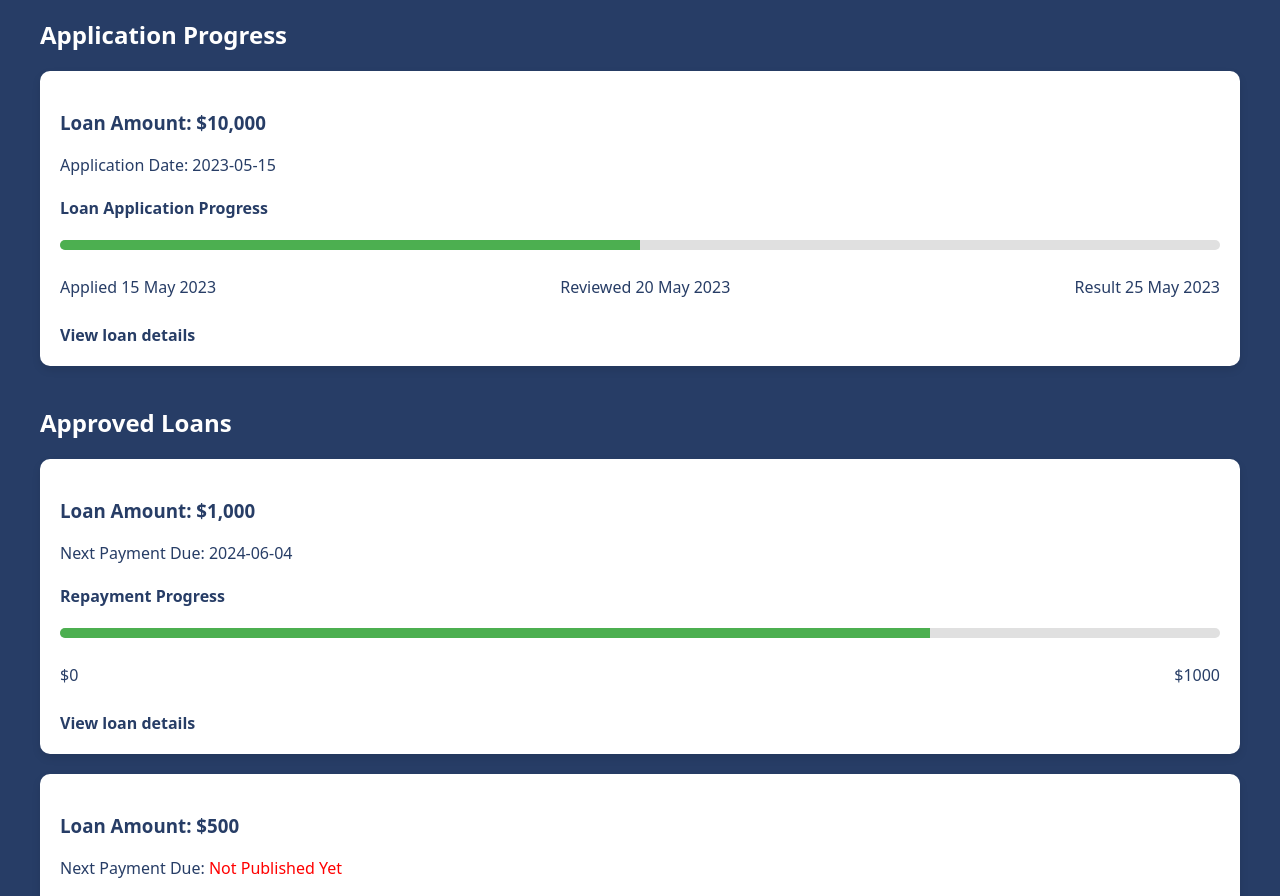
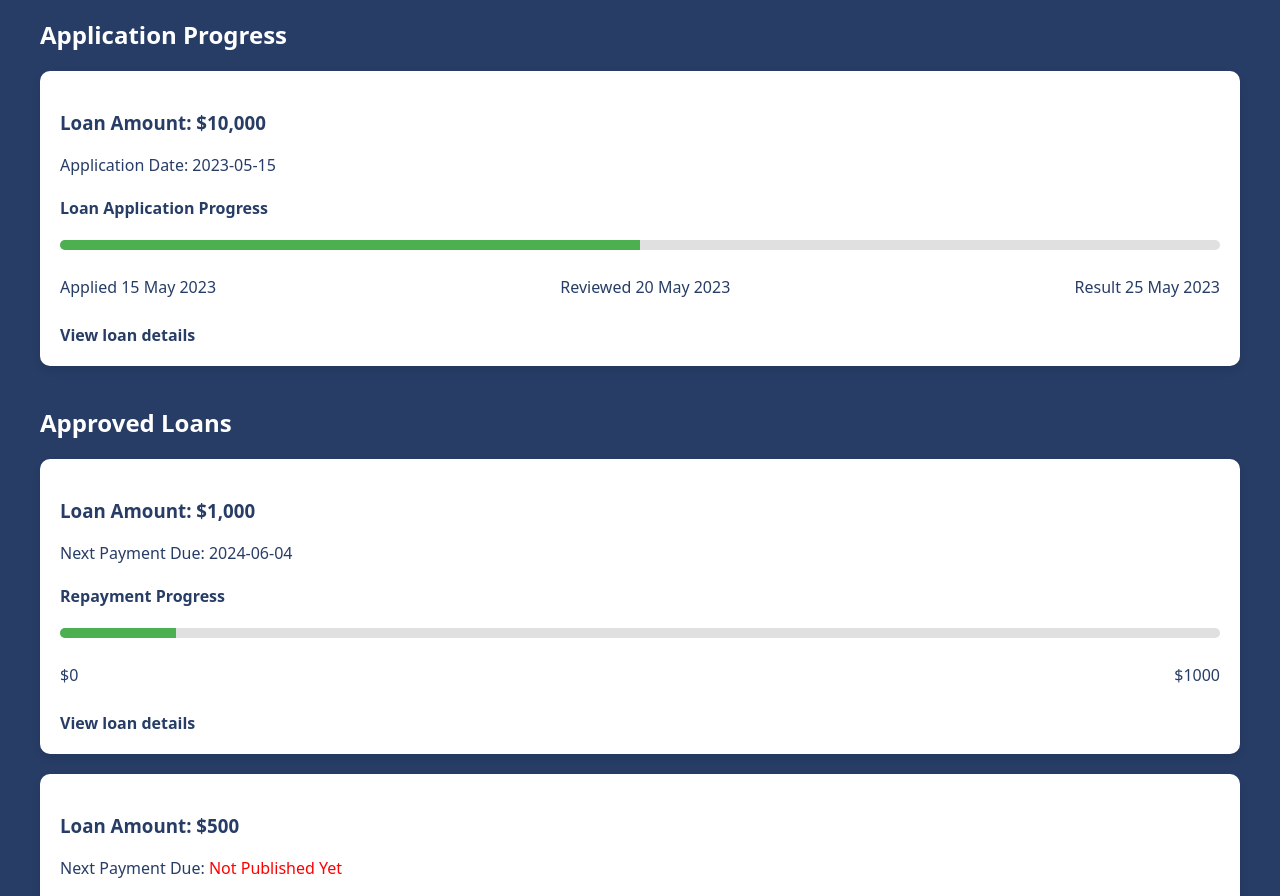
Before and after one commit to elvernkeefe/elvernkeefe.github.io, a plain HTML site: page manage.html in a window 1280 px wide. Shown: the part 201-1097 px from the top of the page. Drawn offline with Linux system fonts and the light colour scheme.

Commit message:
Update manage.html

```diff
--- a/manage.html
+++ b/manage.html
@@ -43,7 +43,7 @@
                     <p>Next Payment Due: 2024-06-04</p>
                     <h4>Repayment Progress</h4>
                     <div class="progress-bar">
-                        <div class="progress" style="width: 75%;"></div>
+                        <div class="progress" style="width: 10%;"></div>
                     </div>
                     <div class="progress-details">
                         <p>$0</p>
```
